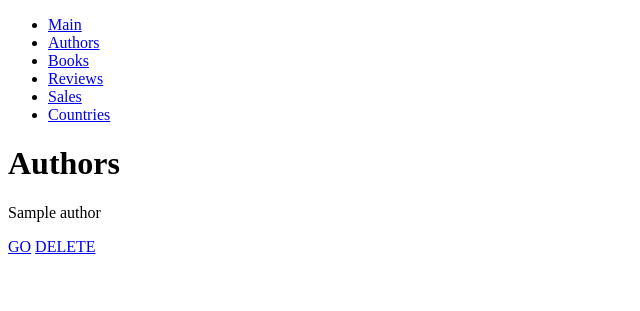
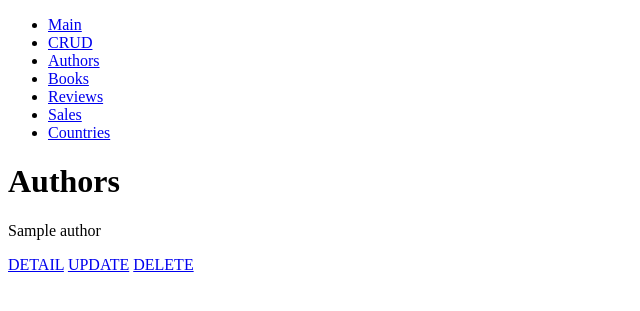
Before and after one commit to jaime7981/django_book_review, a Django app: template book_review/books/templates/authors.html in a window 1280 px wide. Shown: the top 311 px of the page, without its empty margins (0-640 px from the left). Run offline with Django 4.2, Linux system fonts and the light colour scheme; the template is opened without the code that fills it: values that come from a table or form of the project are taken from there, others are empty; tables that the repository leaves empty hold one stand-in row (values such as "Sample post").

Commit message:
crud page

```diff
--- a/book_review/books/templates/authors.html
+++ b/book_review/books/templates/authors.html
@@ -12,8 +12,9 @@
             <p>{{ author.name }}</p>
         </div>
         <div>
-            <span><a href="{% url 'author' author.id %}">GO</a></span>
-            <span><a href="{% url author.delete_url_name author.id %}">DELETE</a></span>
+            <span><a href="{% url author_url.detail author.id %}">DETAIL</a></span>
+            <span><a href="{% url author_url.update author.id %}">UPDATE</a></span>
+            <span><a href="{% url author_url.delete author.id %}">DELETE</a></span>
         </div>
     </div>
     {% endfor %}
--- a/book_review/books/urls.py
+++ b/book_review/books/urls.py
@@ -5,4 +5,6 @@ from . import views as books
 urlpatterns = [
     path('', RedirectView.as_view(url='/book/main/')),
     path('main/', books.main, name = 'main'),
+    path('crud/', books.crud, name = 'crud'),
+    path('author/', books.author, name = 'authors'),
 ]
--- a/book_review/books/views.py
+++ b/book_review/books/views.py
@@ -6,6 +6,9 @@ def main(request):
     authors = Author.objects.all()
     return render(request, 'main.html', context={'authors': authors})
 
+def crud(request):
+    return render(request, 'crud.html')
+
 def author(request, author_id=None):
     if author_id == None:
         authors = Author.objects.all()
--- a/book_review/templates/header_template.html
+++ b/book_review/templates/header_template.html
@@ -18,6 +18,7 @@
             <nav class="top-navbar">
                 <ul class="pages-nav">
                     <li><a href="{% url 'main' %}">Main</a></li>
+                    <li><a href="{% url 'crud' %}">CRUD</a></li>
                     <li><a href="{% url author_url.list %}">Authors</a></li>
                     <li><a href="{% url book_url.list %}">Books</a></li>
                     <li><a href="{% url review_url.list %}">Reviews</a></li>
```
Also changed, not shown: book_review/books/templates/crud.html (added, +18 -0 lines).
